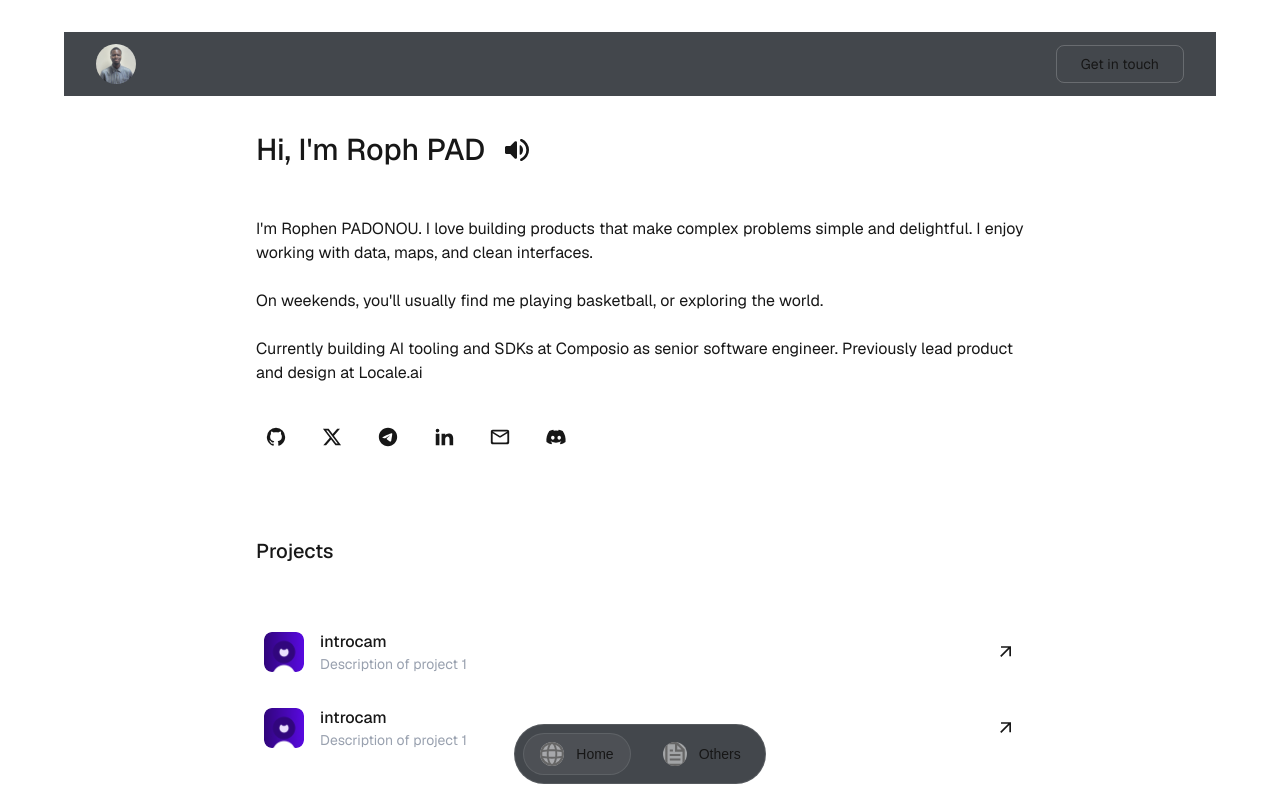
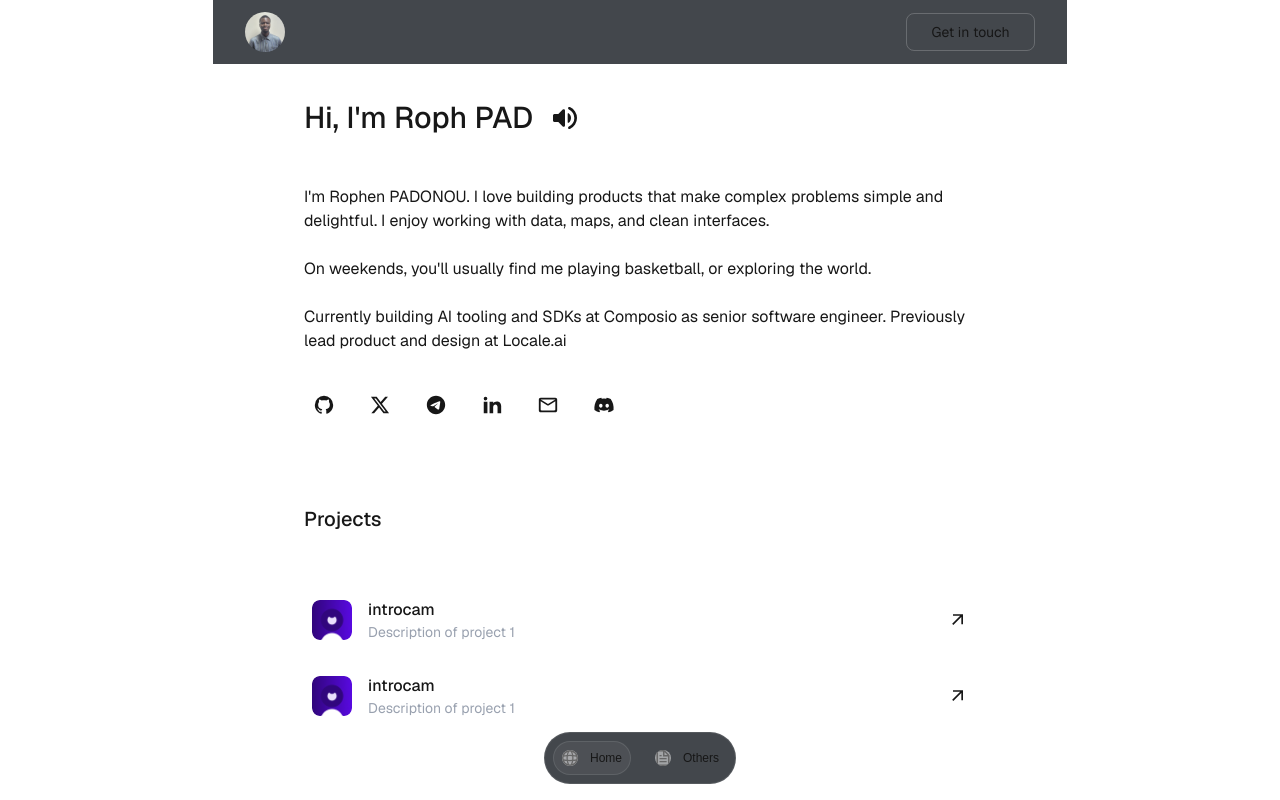
Before and after one commit to Rophpad/rophpad, a Next.js app in the folder portfolio/: page / in a window 1280 px wide. Shown: the top 800 px of the page. Built offline with nearby package versions, Linux system fonts and the light colour scheme.

Commit message:
Update layout and styling for Header and Dock components

```diff
--- a/portfolio/src/app/page.tsx
+++ b/portfolio/src/app/page.tsx
@@ -15,10 +15,10 @@ export default function Home() {
     { name: "discord", link: "https://github.com/Rophpad" },
   ];
   return (
-    <div className="w-full font-sans grid grid-rows-[20px_1fr_20px] items- justify-items-center h-full py-8 px-16">
+    <div className="w-full font-sans grid grid-rows-[20px_1fr_20px] items- justify-items-center h-full py- px-">
       <Header />
       <div className="mt-16 flex flex-col gap-16">
-        <div className="w-full max-w-3xl h- flex flex-col items-center gap-8 ">
+        <div className="w-full max-w-2xl h- flex flex-col items-center gap-8 ">
           <div className="w-full border-b border-white/10 py-4 flex items-center gap-4">
             {/* <Image
               src="/profile_pic.jpeg"
--- a/portfolio/src/components/Dock.tsx
+++ b/portfolio/src/components/Dock.tsx
@@ -15,15 +15,15 @@ export default function Dock() {
         <nav className="w-max h-max bg-[#141a20]/80 border border-white/10 sticky bottom-4 rounded-full p-2 flex items-center justify-center space-x-4">
             {navigationItems.map((item, index) => {
                 return (
-                    <Link key={index} href={item.route} className={`${currentRoute === item.route ? 'border border-white/10 bg-white/5' : ''} hover:border hover:border-white/5 hover:bg-white/2 rounded-full py-2 px-4 flex items-center justify-center space-x-3 cursor-pointer`}>
+                    <Link key={index} href={item.route} className={`${currentRoute === item.route ? 'border border-white/10 bg-white/5' : ''} hover:border hover:border-white/5 hover:bg-white/2 rounded-full py-2 px-2 flex items-center justify-center space-x-3 cursor-pointer`}>
                         <Image
                             src={item.icon}
                             alt={item.name}
                             width={100}
                             height={100}
-                            className="size-6 bg-white/50 rounded-full"
+                            className="size-4 bg-white/50 rounded-full"
                         />
-                        <p className="text-sm">{item.name}</p>
+                        <p className="text-xs">{item.name}</p>
                     </Link>
                 );
             })}
--- a/portfolio/src/components/Header.tsx
+++ b/portfolio/src/components/Header.tsx
@@ -3,7 +3,7 @@ import Link from "next/link";
 
 export default function Header() {
     return (
-        <header className="w-full py-8 backdrop-blur bg-[#141a20]/80 sticky top-0 z-50 flex items-center justify-between px-8">
+        <header className="w-2/3 py-8 backdrop-blur bg-[#141a20]/80 sticky top-0 z-50 flex items-center justify-between px-8">
             <Link href="/" className="flex items-center justify-center">
                 <Image
                     src="/profile_pic.jpeg"
```
